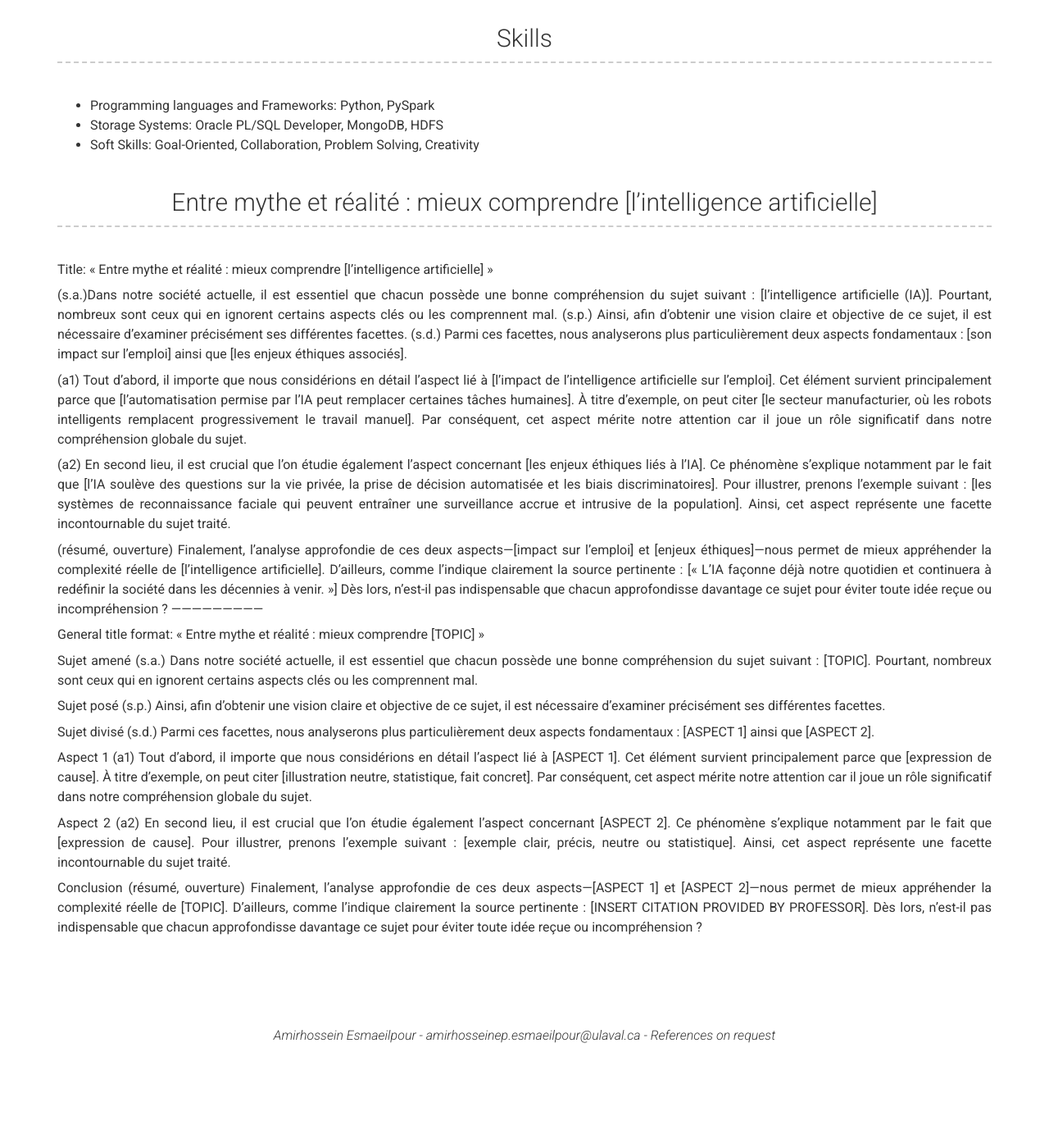
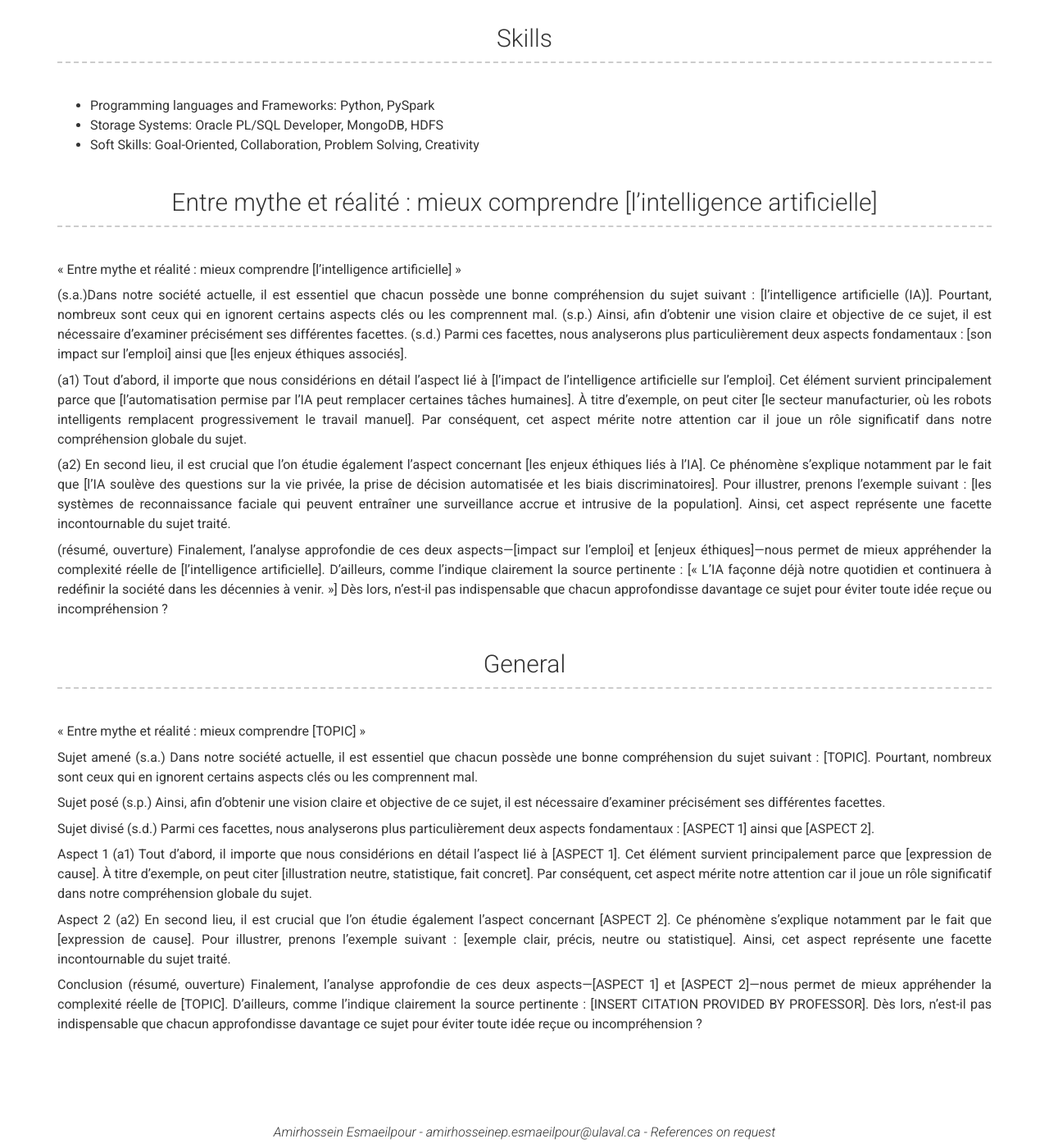
Before and after one commit to amirhosseinep/amirhosseinep.github.io, a Jekyll site: the page built from index.md, in a window 1280 px wide and 1400 px high, scrolled down 1967 px. Shown: the whole window at 82% size. Built offline with Jekyll 4.4.1, drawn with Linux system fonts in a browser that asks for light colours; nearby versions of some CDN libraries; before the commit the page ends 3249 px from its top, so only the background shows below that.

Commit message:
Update _config.yml

```diff
--- a/_config.yml
+++ b/_config.yml
@@ -81,7 +81,6 @@ content:
   - title: "Entre mythe et réalité : mieux comprendre [l’intelligence artificielle]"
     layout: text
     content: |
-      Title:
       « Entre mythe et réalité : mieux comprendre [l’intelligence artificielle] »
 
       (s.a.)Dans notre société actuelle, il est essentiel que chacun possède une bonne compréhension du sujet suivant : [l’intelligence artificielle (IA)]. Pourtant, nombreux sont ceux qui en ignorent certains aspects clés ou les comprennent mal.
@@ -98,9 +97,10 @@ content:
 
       (résumé, ouverture)
       Finalement, l'analyse approfondie de ces deux aspects—[impact sur l’emploi] et [enjeux éthiques]—nous permet de mieux appréhender la complexité réelle de [l’intelligence artificielle]. D’ailleurs, comme l’indique clairement la source pertinente : [« L’IA façonne déjà notre quotidien et continuera à redéfinir la société dans les décennies à venir. »] Dès lors, n’est-il pas indispensable que chacun approfondisse davantage ce sujet pour éviter toute idée reçue ou incompréhension ?
-      ---------------------------
 
-      General title format:
+  - title: "General"
+    layout: text
+    content: |
       « Entre mythe et réalité : mieux comprendre [TOPIC] »
 
       Sujet amené (s.a.)
```
